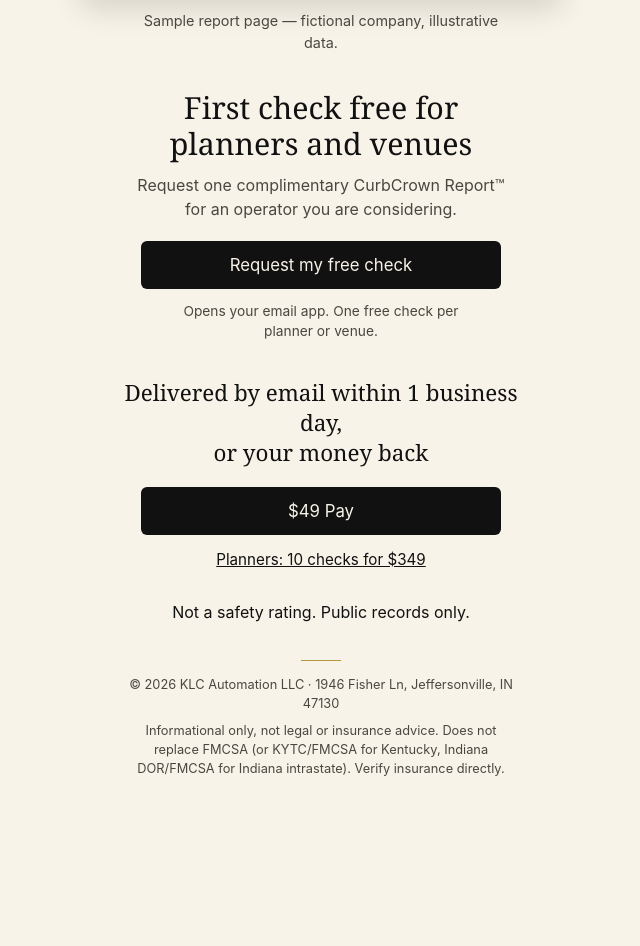
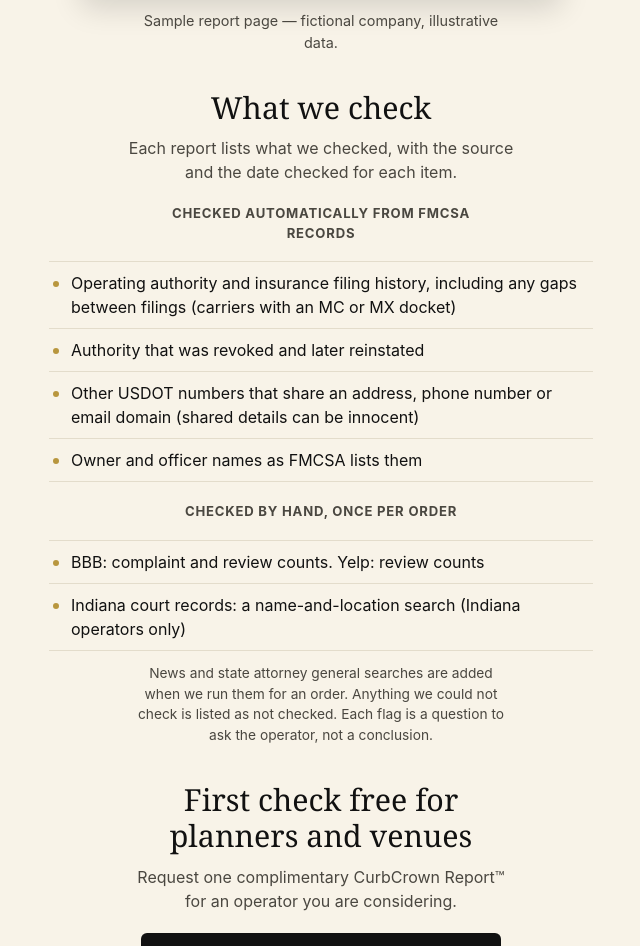
Before and after one commit to klcautomation/check-the-ride, a plain HTML site: page index.html in a window 1280 px wide. Shown: the part 950-1896 px from the top of the page, without its empty margins (319-959 px from the left). Before the commit the page ends 1777 px from the top, so only its background shows below. Drawn offline with Linux system fonts and the light colour scheme.

Commit message:
Add 'What we check' section and public-records sample page
Adds one plain section listing what each CurbCrown Report checks
(FMCSA authority and insurance history, related USDOT numbers,
officer names, hand-checked BBB, Yelp and Indiana court counts) and
swaps in the sample page that shows the public reputation and records
summary. Payment links, prices, mailto and footer are unchanged.

```diff
--- a/index.html
+++ b/index.html
@@ -42,6 +42,14 @@
     padding:14px 18px;font-size:1.05rem;font-family:inherit;width:100%;text-align:center;
     text-decoration:none;line-height:1.2}
   .btn:hover{background:#222}
+  .check{max-width:34em}
+  .check .lead{max-width:40ch}
+  .check ul{list-style:none;margin:18px auto 0;padding:0;text-align:left}
+  .check li{position:relative;padding:9px 0 9px 22px;border-top:1px solid var(--line);font-size:1rem}
+  .check li:last-child{border-bottom:1px solid var(--line)}
+  .check li::before{content:"";position:absolute;left:4px;top:1.15em;width:6px;height:6px;border-radius:50%;background:var(--gold)}
+  .check .fine{max-width:44ch}
+  .check .grp{margin:20px auto 0;max-width:40ch;font-size:.82rem;letter-spacing:.06em;text-transform:uppercase;font-weight:700;color:var(--muted)}
   .request-wrap{max-width:360px;margin:0 auto}
   .fine{font-size:.86rem;color:var(--muted);margin:12px auto 0;max-width:36ch}
   .pack-line{margin:14px auto 0;font-size:.95rem}
@@ -69,9 +77,27 @@
     <h1>Know who you’re booking before the big night</h1>
 
     <figure class="sample">
-      <img src="sample-page1.png" width="935" height="1210" alt="Sample CurbCrown Report page 1 for a fictional company with illustrative data">
+      <img src="sample-page1.png" width="935" height="1210" alt="Sample CurbCrown Report page 1 for a fictional company with illustrative data, including the public reputation and records summary">
       <figcaption class="sample-label">Sample report page — fictional company, illustrative data.</figcaption>
     </figure>
+
+    <section class="check" aria-labelledby="what-we-check">
+      <h2 id="what-we-check">What we check</h2>
+      <p class="lead">Each report lists what we checked, with the source and the date checked for each item.</p>
+      <p class="grp">Checked automatically from FMCSA records</p>
+      <ul>
+        <li>Operating authority and insurance filing history, including any gaps between filings (carriers with an MC or MX docket)</li>
+        <li>Authority that was revoked and later reinstated</li>
+        <li>Other USDOT numbers that share an address, phone number or email domain (shared details can be innocent)</li>
+        <li>Owner and officer names as FMCSA lists them</li>
+      </ul>
+      <p class="grp">Checked by hand, once per order</p>
+      <ul>
+        <li>BBB: complaint and review counts. Yelp: review counts</li>
+        <li>Indiana court records: a name-and-location search (Indiana operators only)</li>
+      </ul>
+      <p class="fine">News and state attorney general searches are added when we run them for an order. Anything we could not check is listed as not checked. Each flag is a question to ask the operator, not a conclusion.</p>
+    </section>
 
     <section aria-labelledby="first-check">
       <h2 id="first-check">First check free for planners and venues</h2>
```
Also changed, not shown: sample-page1.png.
